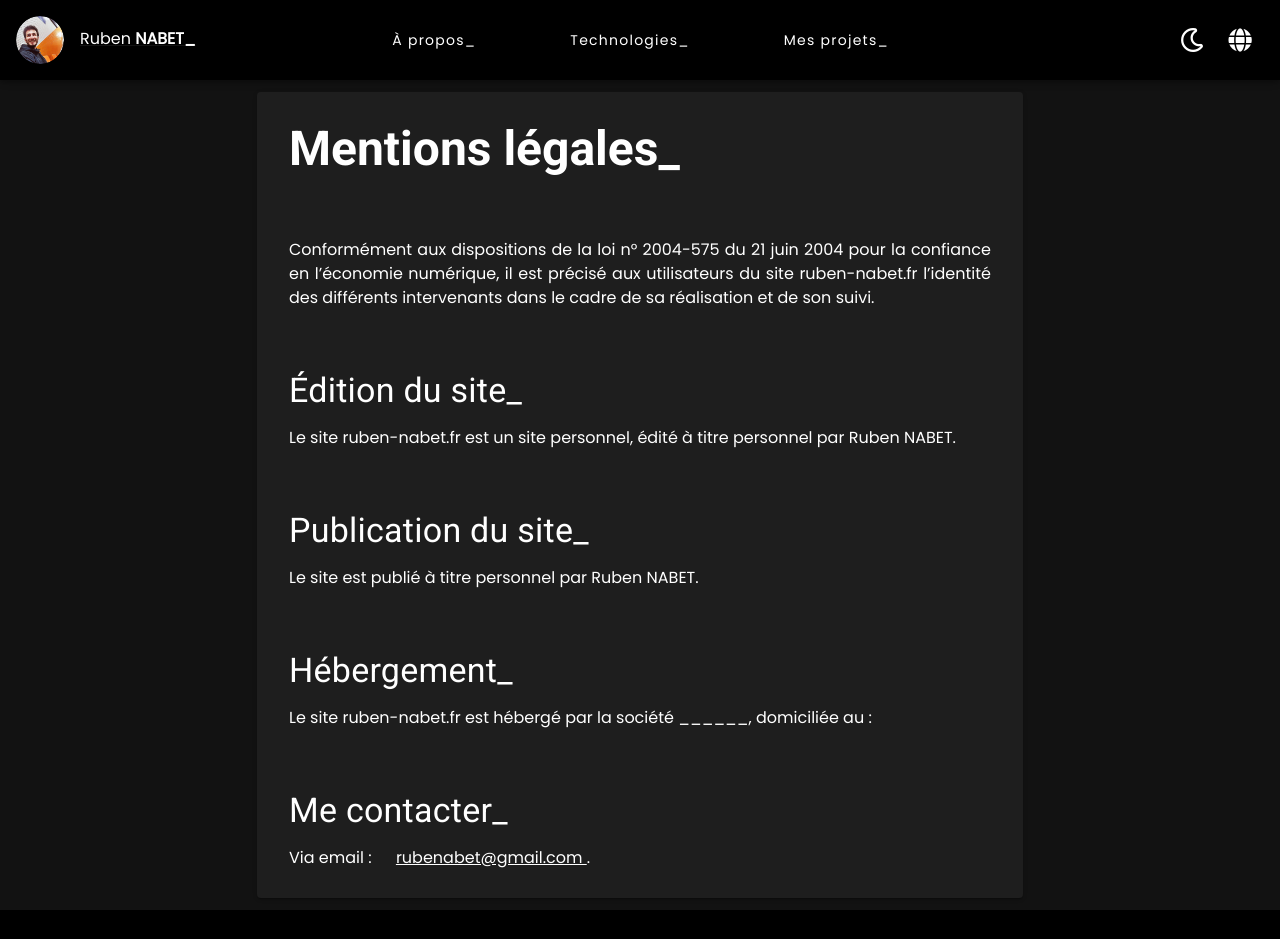
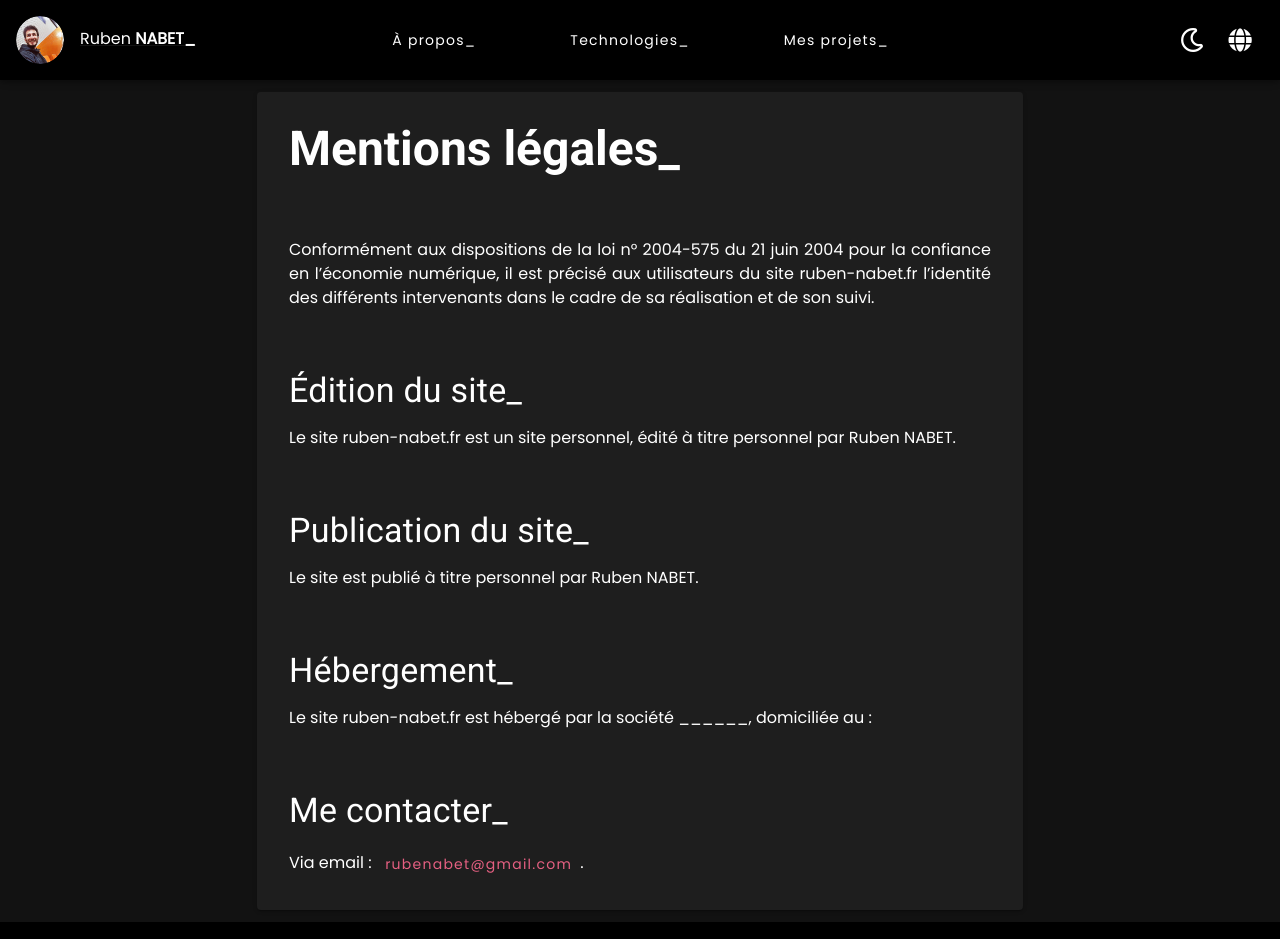
Before and after one commit to cvbenur/ruben-nabet-fr, a Nuxt app: page /legal-notice in a window 1280 px wide. Shown: the top 939 px of the page. Built offline with nearby package versions, Linux system fonts and the light colour scheme.

Commit message:
Add dynamic title and button to legal-notice view

```diff
--- a/src/pages/legal-notice.vue
+++ b/src/pages/legal-notice.vue
@@ -65,9 +65,9 @@
         </p>
 
         <p class="text-justify">
-          {{ $t('pages.legals.paragraphs.contact.text') }} : <a href="mailto:rubenabet@gmail.com" class="white--text text-none pl-5">
+          {{ $t('pages.legals.paragraphs.contact.text') }} : <v-btn href="mailto:rubenabet@gmail.com" color="accent" text class="text-none px-2">
             rubenabet@gmail.com
-          </a>.
+          </v-btn>.
         </p>
       </v-col>
     </v-row>
@@ -77,7 +77,13 @@
 <script lang="ts">
 import { Vue, Component } from 'vue-property-decorator'
 
-@Component({})
+@Component({
+  head (): object {
+    return {
+      title: this.$i18n.t('pages.legals.heading')
+    }
+  }
+})
 export default class LegalNotice extends Vue {
 
 }
```
